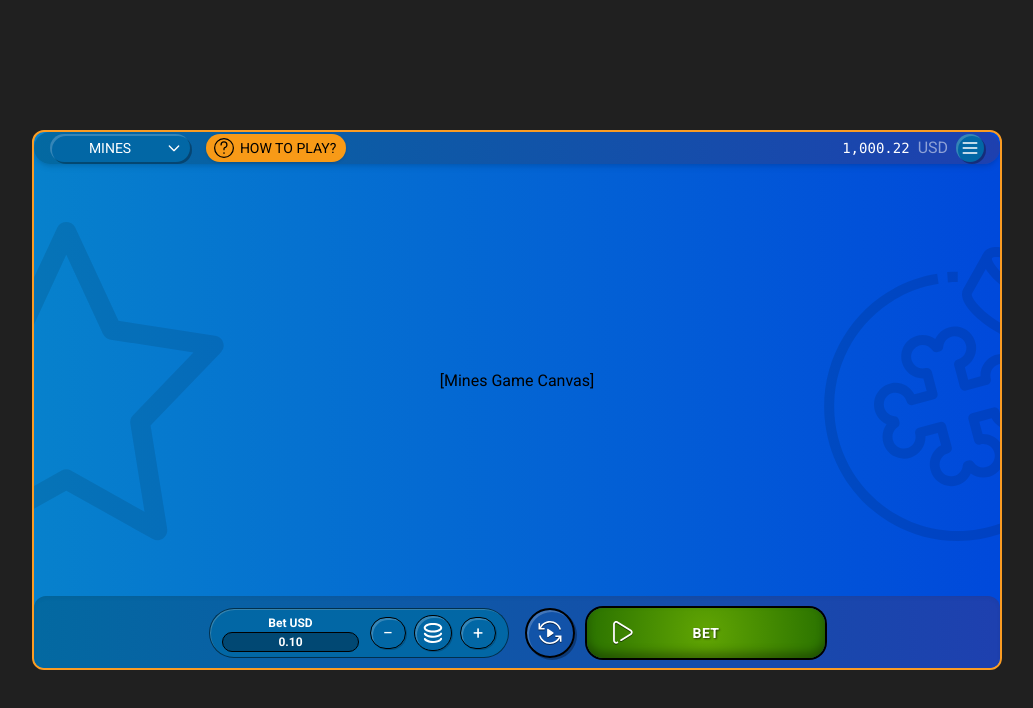
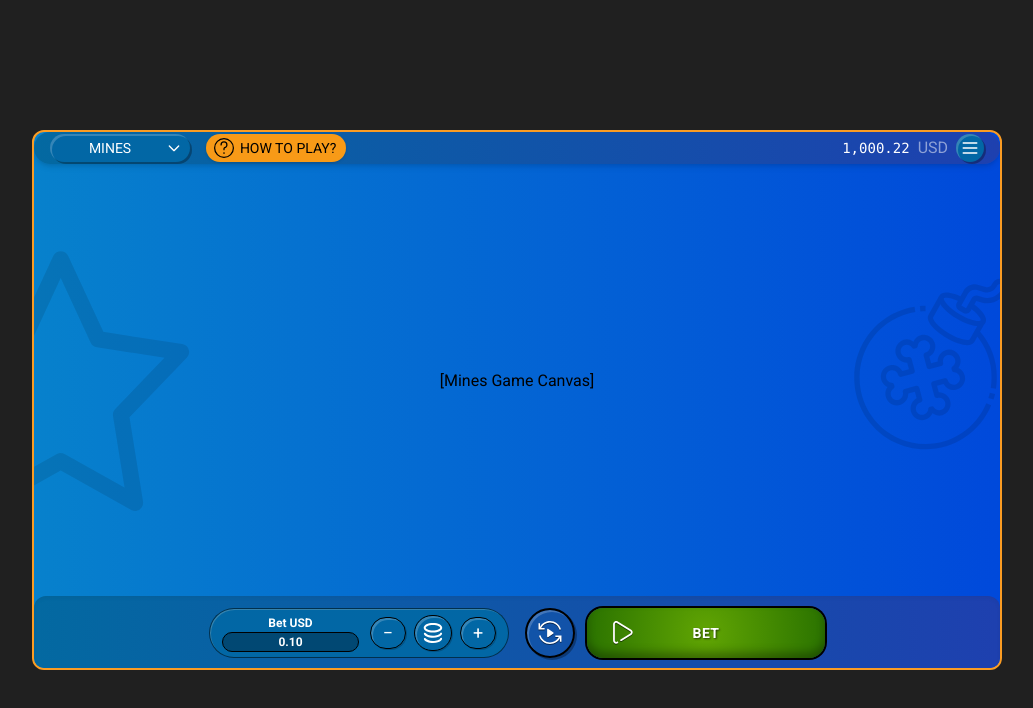
Before and after one commit to BelskviK/Vue-PIXI, a Vue app: page /games/mines in a window 1280 px wide. Shown: the top 708 px of the page, without its empty margins (123-1156 px from the left). Built offline with nearby package versions, Linux system fonts and the light colour scheme.

Commit message:
adjusted background svg's positions

```diff
--- a/src/pages/games/mines/index.vue
+++ b/src/pages/games/mines/index.vue
@@ -6,16 +6,17 @@
     <img
       :src="minesStar"
       alt="star"
-      class="absolute hidden md:flex top-1/2 left-[-8rem] transform -translate-y-1/2 w-80 h-80 z-0 pointer-events-none"
+      class="absolute hidden md:block top-1/2 left-[-103px] w-[259px] h-[261px] transform -translate-y-1/2 z-0 pointer-events-none"
     />
+
     <img
       :src="minesBomb"
       alt="bomb"
-      class="absolute hidden md:flex top-1/2 right-[-8rem] transform -translate-y-1/2 w-80 h-80 z-0 pointer-events-none"
+      class="absolute hidden md:block top-[46%] right-[-8px] w-[154px] h-[305px] transform -translate-y-1/2 z-0 pointer-events-none"
     />
 
     <!-- Actual Mines game component -->
-    <div class="z-10 w-full h-full flex items-center justify-center">
+    <div class="z-1 w-full h-full flex items-center justify-center">
       <MinesGame />
     </div>
   </div>
```
